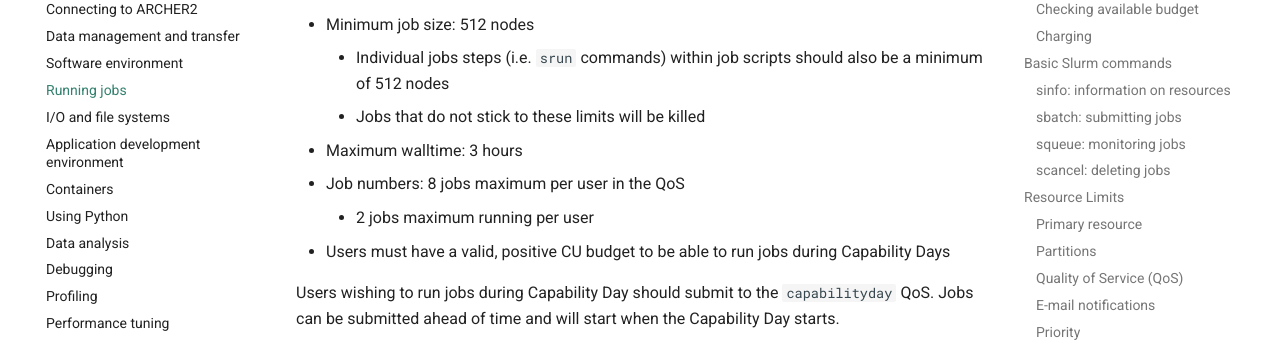
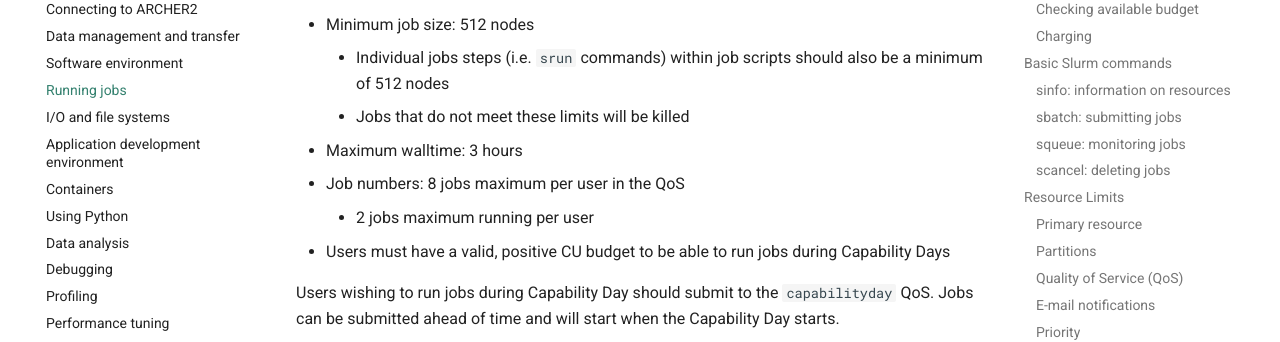
Before and after one commit to ARCHER2-HPC/archer2-docs, an MkDocs documentation site: the page built from docs/user-guide/scheduler.md, in a window 1280 px wide and 900 px high, scrolled down 49534 px. Shown: the part 153-495 px from the top of the window. Built offline with MkDocs 1.6.1 and Material for MkDocs 9.7.7, drawn with Linux system fonts in a browser that asks for light colours; comment, search, counter and statistics services are not loaded.

Commit message:
Improves wording

```diff
--- a/docs/user-guide/scheduler.md
+++ b/docs/user-guide/scheduler.md
@@ -2289,7 +2289,7 @@
 
 - Minimum job size: 512 nodes
     - Individual jobs steps (i.e. `srun` commands) within job scripts should also be a minimum of 512 nodes
-    - Jobs that do not stick to these limits will be killed
+    - Jobs that do not meet these limits will be killed
 - Maximum walltime: 3 hours
 - Job numbers: 8 jobs maximum per user in the QoS
     - 2 jobs maximum running per user
```
